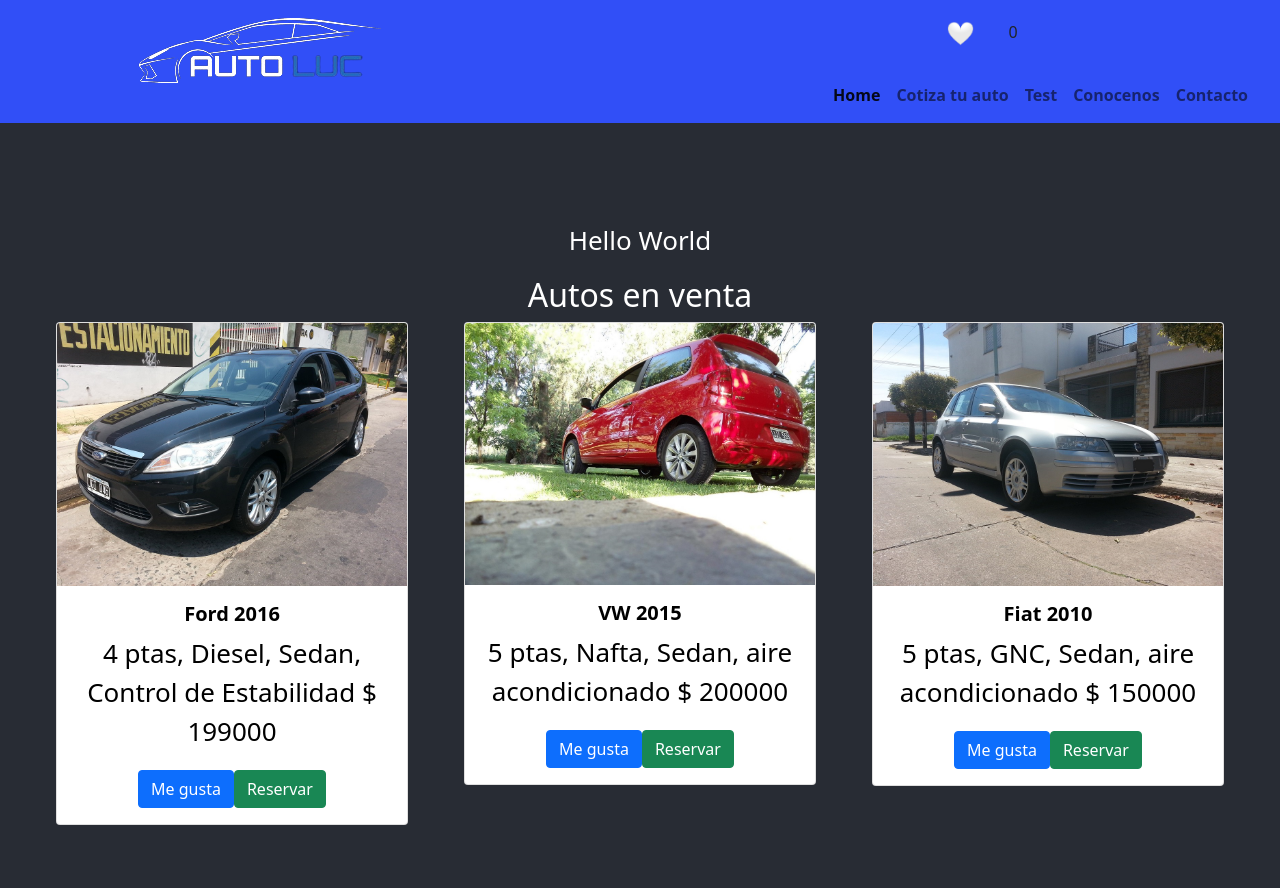
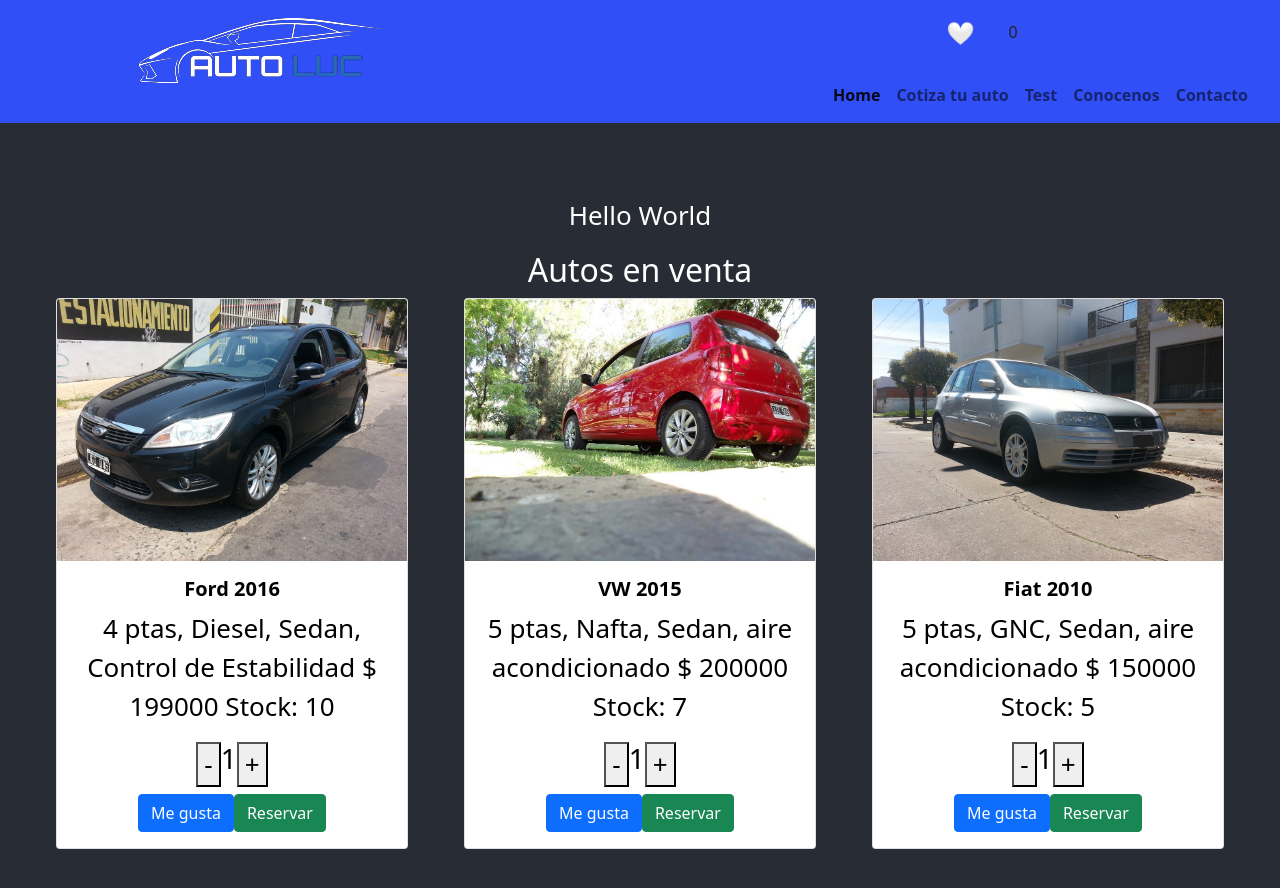
Before and after one commit to LucasFernandezC/autolucReact, a React (Create React App) app: page / in a window 1280 px wide. Shown: the top 888 px of the page. Built offline with nearby package versions, Linux system fonts and the light colour scheme.

Commit message:
agregado de itemcounts

```diff
--- a/package.json
+++ b/package.json
@@ -11,6 +11,7 @@
     "react-bootstrap": "^2.4.0",
     "react-dom": "^18.2.0",
     "react-scripts": "^2.1.3",
+    "react-test-renderer": "^18.2.0",
     "web-vitals": "^2.1.4"
   },
   "scripts": {
--- a/src/components/ItemCard/ItemCard.css
+++ b/src/components/ItemCard/ItemCard.css
@@ -0,0 +1,7 @@
+.contadorStock{
+    display: flex;
+    flex-direction: row;
+    text-align: center;
+    justify-content: center;
+    margin: 4px;
+}
--- a/src/components/ItemCard/ItemCard.js
+++ b/src/components/ItemCard/ItemCard.js
@@ -1,7 +1,14 @@
 import React from "react";
+
 import './ItemCard.css'
+import ItemCounts from "../ItemCounts/ItemCounts";
+
+
 
 const ItemCard = (props) => {
+
+
+
   return (
     <div>
       <article className="card busquedaresults__card">
@@ -13,8 +20,9 @@
         <div className="card-body text-center">
           <h5 className="card-title titulotarjeta">{props.titulo}</h5>
           <p className="card-text">
-            {props.texto}
+            {props.texto} Stock: {props.stock}
           </p>
+          <ItemCounts inicial = "1" stock={props.stock}/>
           <a className="btn btn-primary start" id="agregar1">
             Me gusta
           </a>
--- a/src/components/ItemContainer/ItemContainer.js
+++ b/src/components/ItemContainer/ItemContainer.js
@@ -8,9 +8,9 @@
         <h2>{section}</h2>
       <div id="resultadosBusqueda" className="busquedaresults col-md-12">
 
-          <ItemCard texto="4 ptas, Diesel, Sedan, Control de Estabilidad $ 199000" titulo="Ford 2016" imagen={'./assets/images/ford.jpg'} />
-          <ItemCard texto="5 ptas, Nafta, Sedan, aire acondicionado $ 200000" titulo="VW 2015" imagen={'./assets/images/vw.jpg'} />
-          <ItemCard texto="5 ptas, GNC, Sedan, aire acondicionado $ 150000" titulo="Fiat 2010" imagen={'./assets/images/fiat.jpg'} />
+          <ItemCard texto="4 ptas, Diesel, Sedan, Control de Estabilidad $ 199000" titulo="Ford 2016" imagen={'./assets/images/ford.jpg' } stock="10" inicial="1"/>
+          <ItemCard texto="5 ptas, Nafta, Sedan, aire acondicionado $ 200000" titulo="VW 2015" imagen={'./assets/images/vw.jpg'} stock ="7" inicial="1"/>
+          <ItemCard texto="5 ptas, GNC, Sedan, aire acondicionado $ 150000" titulo="Fiat 2010" imagen={'./assets/images/fiat.jpg'} stock="5" inicial="1"/>
       </div>
     </article>
   );
--- /dev/null
+++ b/src/components/ItemCounts/ItemCounts.js
@@ -0,0 +1,32 @@
+import React from "react";
+import { useState } from "react";
+
+const ItemCounts = (props) => {
+
+    const [contador, setearContador] = useState(parseInt(props.inicial));
+    const sumarItem = () => {
+      if (contador< props.stock){
+        setearContador (contador + 1)
+      }
+    }
+    const restarItem = () => {
+      if (contador>1){
+        setearContador(contador-1)
+      }
+
+    }
+
+    return(
+
+        <div className="contadorStock">
+            <button onClick={restarItem}>-</button>
+            <h3>{contador}</h3>
+            <button onClick={sumarItem}>+</button>
+          </div>
+    )
+
+
+
+}
+
+export default ItemCounts
```
Also changed, not shown: 1 other file (tests, documents, lock files or other folders).
